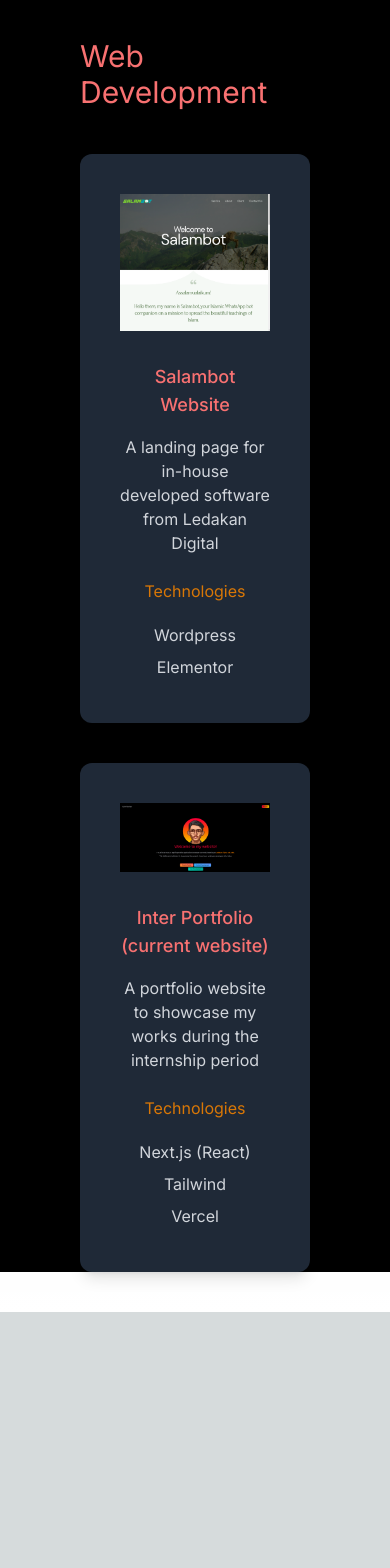
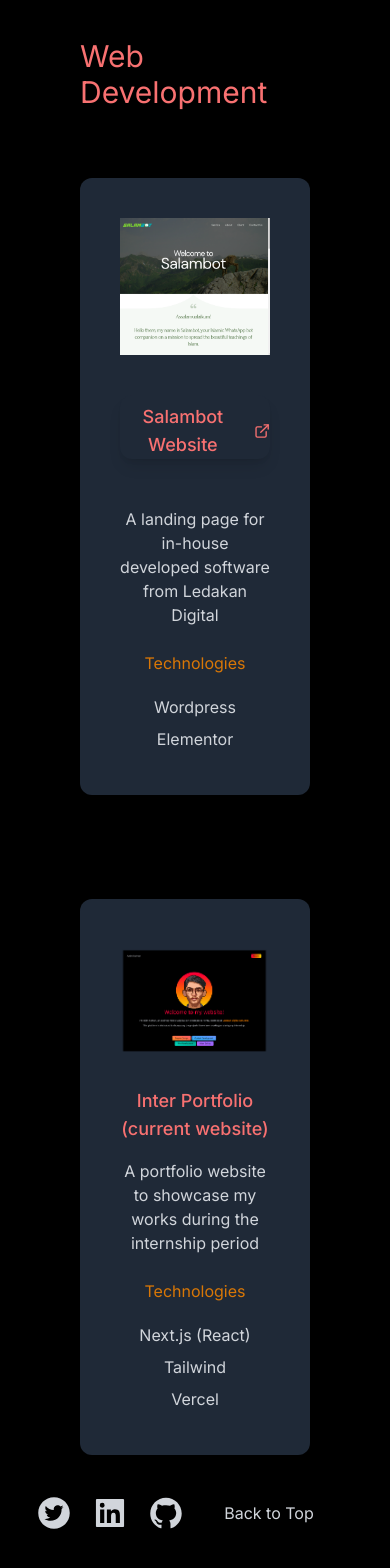
Before and after one commit to NurhanAzim/Intern-Portfolio, a Next.js app: page /project/web-development in a window 390 px wide. Shown: the part 122-1690 px from the top of the page. Before the commit the page ends 1434 px from the top, so only its background shows below. Built offline with nearby package versions, Linux system fonts and the light colour scheme.

Commit message:
add footer + fix responsive

```diff
--- /dev/null
+++ b/app/components/footer.js
@@ -0,0 +1,21 @@
+import { AiFillTwitterCircle, AiFillLinkedin, AiFillGithub } from 'react-icons/ai';
+import Link from "next/link";
+
+export default function Footer() {
+    return (
+        <>
+            <footer className='bg-black'>
+                <div className='flex flex-row justify-center px-5'>
+                    <div className="text-4xl sm:text-5xl flex justify-center gap-5 sm:gap-12 py-10  text-gray-300">
+                        <AiFillTwitterCircle href="#" />
+                        <Link href="https://linkedin.com/in/azim-nurhan-ahmad" target="_blank"><AiFillLinkedin /></Link>
+                        <Link href="https://github.com/NurhanAzim" target="_blank"><AiFillGithub /></Link>
+                    </div>
+                    <div className='flex justify-end items-center py-10 px-10 text-gray-300'>
+                        <Link href={'#navbar'}>Back to Top</Link>
+                    </div>
+                </div>
+            </footer>
+        </>
+    )
+}
--- a/app/components/layout.js
+++ b/app/components/layout.js
@@ -1,6 +1,7 @@
 "use client";
 import { useState } from "react";
 import Navbar from "./navbar";
+import Footer from "./footer";
 
 export default function Layout({ children }) {
     const [darkMode, setDarkMode] = useState(false);
@@ -10,7 +11,8 @@
             <main className="bg-black px-10 dark:bg-black">
                 <Navbar />
                 {children}
-                </main>
+            </main>
+            <Footer />
         </div>
     )
 }
--- a/app/components/navbar.js
+++ b/app/components/navbar.js
@@ -1,10 +1,9 @@
 import Link from 'next/link';
 import { BsFillMoonStarsFill } from 'react-icons/bs';
-import resume from './../../public/Resume.pdf';
 
 export default function Navbar() {
   return <>
-    <nav className="py-10 mb-12 flex justify-between">
+    <nav id='navbar' className="py-10 mb-12 flex justify-between">
       <Link href="/"><h1 className="text-xl text-gray-300   dark:text-gray-300">Azim Nurhan</h1></Link>
       <ul className="flex items-center">
         <li>
--- a/app/page.js
+++ b/app/page.js
@@ -4,15 +4,14 @@
 import { AiFillTwitterCircle, AiFillLinkedin, AiFillGithub } from 'react-icons/ai';
 import Image from "next/image";
 import Link from "next/link";
-import pp from './../public/profile.png';
 
 
 export default function Home() {
   return (
         <section className=" min-h-screen">
-          <div className="text-center p-5 ">
-            <div className="relative mx-auto mt-5 bg-gradient-to-b from-red-500 to-yellow-400 rounded-full w-80 h-80 overflow-hidden md:h-90 md:w-90">
-               <Image  src={"/profile.png"} alt="Avatar picture" layout="fill" objectFit="cover" className="" />
+          <div className="text-center p-3">
+            <div className="relative mx-auto mt-5 bg-gradient-to-b from-red-500 to-yellow-400 rounded-full w-60 h-60 overflow-hidden md:h-90 md:w-90">
+               <Image  src={"/profile.png"} alt="Avatar picture" layout="fill" objectFit="cover" />
             </div>
             <h1 className="text-5xl py-2 mb-5 text-red-500 font-sans">Welcome to my website!</h1>
             <p className="text-xl py-2  text-gray-300 font-sans dark:text-gray-300">I'm Azim Nurhan, an aspiring mobile application developer currently interning at <span className="text-amber-600 font-bold">Ledakan Digital Sdn. Bhd.</span></p>
@@ -28,13 +27,6 @@
             <Link className="text-black inline-block py-2 px-6 rounded-md   bg-gradient-to-tr from-teal-400 to-teal-600" href="/project/web-development">Web Development</Link>
             <Link className='text-black inline-block py-2 px-6 rounded-md bg-gradient-to-tr from-violet-400 to-indigo-400' href='/project/video-editing'>Video Editing</Link>
           </div>
-
-          <div className="text-5xl flex justify-center gap-16 py-3 mt-5  text-gray-300">
-            <AiFillTwitterCircle href="#" />
-            <Link href="https://linkedin.com/in/azim-nurhan-ahmad" target="_blank"><AiFillLinkedin /></Link>
-            <Link href="https://github.com/NurhanAzim" target="_blank"><AiFillGithub /></Link>
-          </div>
-
         </section>
 
   )
--- a/app/project/content-development/page.js
+++ b/app/project/content-development/page.js
@@ -11,13 +11,13 @@
 export default function ContentDevelopment() {
     return (
         <>
-            <main className="bg-black px-10">
+            <main className="bg-black sm:px-10">
                 <section>
                     <div className='lg:text-center'>
                         <h3 className="text-3xl py-1 text-red-400">Content Development</h3>
                     </div>
                     <div className="bg-black xl:px-10 lg:flex lg:flex-row lg:flex-wrap gap-10">
-                        <div className="text-center shadow-lg p-10 rounded-xl my-10 bg-gray-800 dark:bg-black flex-1 min-w-[550px] lg:w-auto min-h-[min-content]">
+                    <div className="text-center shadow-lg p-5 md:p-10 rounded-xl mt-10 mb-0 bg-gray-800 dark:bg-white flex-1 min-w-[420px] lg:w-auto min-h-[min-content]">
                             <Swiper
                                 direction='vertical'
                                 slidesPerView={'auto'}
@@ -53,7 +53,7 @@
                                 </SwiperSlide>
                             </Swiper>
                         </div>
-                        <div className="text-center shadow-lg p-10 rounded-xl my-10 bg-gray-800 dark:bg-white flex-1 min-w-[550px] lg:w-auto min-h-[min-content]">
+                        <div className="text-center shadow-lg p-5 md:p-10 rounded-xl mt-10 mb-0 bg-gray-800 dark:bg-white flex-1 min-w-[420px] lg:w-auto min-h-[min-content]">
                             <Swiper
                                 direction='vertical'
                                 slidesPerView={'auto'}
@@ -77,7 +77,7 @@
                                 </SwiperSlide>
                             </Swiper>
                         </div>
-                        <div className="text-center shadow-lg p-10 rounded-xl my-10 bg-gray-800 dark:bg-white flex-1 min-w-[550px] lg:w-auto min-h-[min-content]">
+                        <div className="text-center shadow-lg p-5 md:p-10 rounded-xl mt-10 mb-0 bg-gray-800 dark:bg-white flex-1 min-w-[420px] lg:w-auto min-h-[min-content]">
                             <Swiper
                                 direction='vertical'
                                 slidesPerView={'auto'}
@@ -103,7 +103,7 @@
                                 </SwiperSlide>
                             </Swiper>
                         </div>
-                        <div className="text-center shadow-lg p-10 rounded-xl my-10 bg-gray-800 dark:bg-white flex-1 min-w-[550px] lg:w-auto min-h-[min-content]">
+                        <div className="text-center shadow-lg p-5 md:p-10 rounded-xl mt-10 mb-0 bg-gray-800 dark:bg-white flex-1 min-w-[420px] lg:w-auto min-h-[min-content]">
                             <Swiper
                                 direction='vertical'
                                 slidesPerView={'auto'}
@@ -131,7 +131,7 @@
                                 </SwiperSlide>
                             </Swiper>
                         </div>
-                        <div className="text-center shadow-lg p-10 rounded-xl my-10 bg-gray-800 dark:bg-white flex-1 min-w-[550px] lg:w-auto min-h-[min-content]">
+                        <div className="text-center shadow-lg p-5 md:p-10 rounded-xl mt-10 mb-0 bg-gray-800 dark:bg-white flex-1 min-w-[420px] lg:w-auto min-h-[min-content]">
                             <Swiper
                                 direction='vertical'
                                 slidesPerView={'auto'}
@@ -151,7 +151,7 @@
                                 </SwiperSlide>
                             </Swiper>
                         </div>
-                        <div className="text-center shadow-lg p-10 rounded-xl my-10 bg-gray-800 dark:bg-white flex-1 min-w-[550px] lg:w-auto min-h-[min-content]">
+                        <div className="text-center shadow-lg p-5 md:p-10 rounded-xl mt-10 mb-0 bg-gray-800 dark:bg-white flex-1 min-w-[420px] lg:w-auto min-h-[min-content]">
                             <Swiper
                                 direction='vertical'
                                 slidesPerView={'auto'}
--- a/app/project/video-editing/page.js
+++ b/app/project/video-editing/page.js
@@ -9,7 +9,7 @@
                         <h3 className="text-3xl py-10 text-red-400 lg:text-center">Video Editing</h3>
                     </div>
                     <div className=' max-w-2xl mx-auto border-dashed border-8 border-amber-500 py-5 mb-5 text-center basis-1/3 flex-1 flex flex-col'>
-                        <h4 className='text-xl text-amber-500'>{'Advantages of Social Media for Your E-Commerce'}</h4>
+                        <h4 className='text-md md:text-xl text-amber-500'>{'Advantages of Social Media for Your E-Commerce'}</h4>
                         <div className='relative' style={{ maxWidth: '100%', paddingBottom: '56.25%', height: 0 }}>
                             <iframe
                                 src="https://veed.io/embed/c399aad9-0c95-4a9a-8608-fa19520a161c"
@@ -21,7 +21,7 @@
                         </div>
                     </div>
                     <div className=' max-w-2xl mx-auto border-dashed border-8 border-amber-500 py-5 mb-5 text-center basis-1/3 flex-1 flex flex-col'>
-                        <h4 className='text-xl text-amber-500'>{'New Scam Tactic'}</h4>
+                        <h4 className='text-md md:text-xl text-amber-500'>{'New Scam Tactic'}</h4>
                         <div className='relative' style={{ maxWidth: '100%', paddingBottom: '56.25%', height: 0 }}>
                             <iframe
                                 src="https://www.veed.io/embed/4f7b8bc7-18d3-4cd7-b2fc-02e21eef875b"
@@ -33,7 +33,7 @@
                         </div>
                     </div>
                     <div className=' max-w-2xl mx-auto border-dashed border-8 border-amber-500 py-5 mb-5 text-center basis-1/3 flex-1 flex flex-col'>
-                        <h4 className='text-xl text-amber-500'>{'Feeling Left Behind In The E-Commerce Game?'}</h4>
+                        <h4 className='text-md md:text-xl text-amber-500'>{'Feeling Left Behind In The E-Commerce Game?'}</h4>
                         <div className='relative' style={{ maxWidth: '100%', paddingBottom: '56.25%', height: 0 }}>
                             <iframe
                                 src="https://player.vimeo.com/video/846489961"
@@ -45,7 +45,7 @@
                         </div>
                     </div>
                     <div className=' max-w-2xl mx-auto border-dashed border-8 border-amber-500 py-5 mb-5 text-center basis-1/3 flex-1 flex flex-col'>
-                        <h4 className='text-xl text-amber-500'>{'Bagaimana Chatbot Mengubah Perkhidmatan Pelanggan'}</h4>
+                        <h4 className='text-md md:text-xl text-amber-500'>{'Bagaimana Chatbot Mengubah Perkhidmatan Pelanggan'}</h4>
                         <div className='relative' style={{ maxWidth: '100%', paddingBottom: '56.25%', height: 0 }}>
                             <iframe
                                 src="https://player.vimeo.com/video/846488452"
@@ -56,8 +56,8 @@
                             ></iframe>
                         </div>
                     </div>
-                    <div className=' max-w-2xl mx-auto border-dashed border-8 border-amber-500 py-5 mb-5 text-center basis-1/3 flex-1 flex flex-col'>
-                        <h4 className='text-xl text-amber-500'>{'ContiXpert Carshow'}</h4>
+                    <div className=' max-w-2xl mx-auto border-dashed border-8 border-amber-500 py-5 text-center basis-1/3 flex-1 flex flex-col'>
+                        <h4 className='text-md md:text-xl text-amber-500'>{'ContiXpert Carshow'}</h4>
                         <div className='relative' style={{ maxWidth: '100%', paddingBottom: '56.25%', height: 0 }}>
                             <iframe
                                 src="https://www.veed.io/embed/b0e5b169-e6fa-4f93-b9df-7f6d9dfea719"
--- a/app/project/web-development/page.js
+++ b/app/project/web-development/page.js
@@ -1,8 +1,6 @@
 import Image from 'next/image';
 import Link from 'next/link';
-
-import website1 from './../../../public/website/website1.png';
-import website2 from './../../../public/website/website2.png';
+import { FiExternalLink } from 'react-icons/fi';
 
 export default function WebDevelopment() {
   return (
@@ -10,14 +8,23 @@
       <main className="bg-black px-10">
         <section>
           <div>
-            <h3 className="text-3xl py-1 text-red-400 ">Web Development</h3>
+            <h3 className="text-3xl py-1 text-red-400 ">{'Web Development'}</h3>
           </div>
           <div className="bg-black lg:px-10 lg:flex gap-10">
-            <div className="text-center shadow-lg p-10 rounded-xl my-10 bg-gray-800 dark:bg-black flex-1">
+
+            //Salambot
+            <div className="text-center shadow-lg p-10 rounded-xl my-10 bg-gray-800 dark:bg-black flex flex-col flex-1">
+              <div className='flex flex-1 flex-row items-stretch justify-center'>
                 <Image alt='' src={"/website/website1.png"} width={300} height={400} className='mx-auto' />
 
-              <Link href="https://salambot.xyz"><h3 className="text-lg text-red-400 font-medium pt-8 pb-2 ">Salambot Website</h3></Link>
-
+              </div>
+              <div className='flex flex-1 flex-col items-center justify-evenly'>
+                <Link href="https://salambot.xyz" target='_blank' className="text-center shadow-lg  rounded-xl my-10 bg-gray-800 dark:bg-black flex-1">
+                  <div className="flex items-center justify-center mt-2 text-red-400">
+                    <h3 className="text-lg font-medium">Salambot Website</h3>
+                    <FiExternalLink size={20} className="ml-2" />
+                  </div>
+                </Link>
                 <p className="py-2 text-gray-300">
                   A landing page for in-house developed software from Ledakan Digital
                 </p>
@@ -25,8 +32,14 @@
                 <p className="text-gray-300 py-1 dark:text-gray-300">{'Wordpress'}</p>
                 <p className="text-gray-300 py-1 dark:text-gray-300">{'Elementor'}</p>
               </div>
-            <div className="text-center shadow-lg p-10 rounded-xl my-10 bg-gray-800 dark:bg-white flex-1">
+            </div>
+
+            //Inter Portfolio
+            <div className="text-center shadow-lg p-10 mb-0 rounded-xl my-10 bg-gray-800 dark:bg-white flex flex-col flex-1">
+              <div className='flex flex-1 flex-row items-stretch justify-center'>
                 <Image alt='' src={"/website/website2.png"} width={300} height={400} className='mx-auto' />
+              </div>
+              <div className='flex flex-1 flex-col items-center justify-evenly'>
                 <h3 className="text-lg text-red-400 font-medium pt-8 pb-2 ">
                   Inter Portfolio (current website)
                 </h3>
@@ -39,6 +52,8 @@
                 <p className="text-gray-300 py-1 dark:text-gray-300">{'Vercel'}</p>
               </div>
             </div>
+
+          </div>
         </section>
       </main>
     </>
```
Also changed, not shown: public/website/website2.png. Lines whose indentation alone changed are shown as unchanged.
